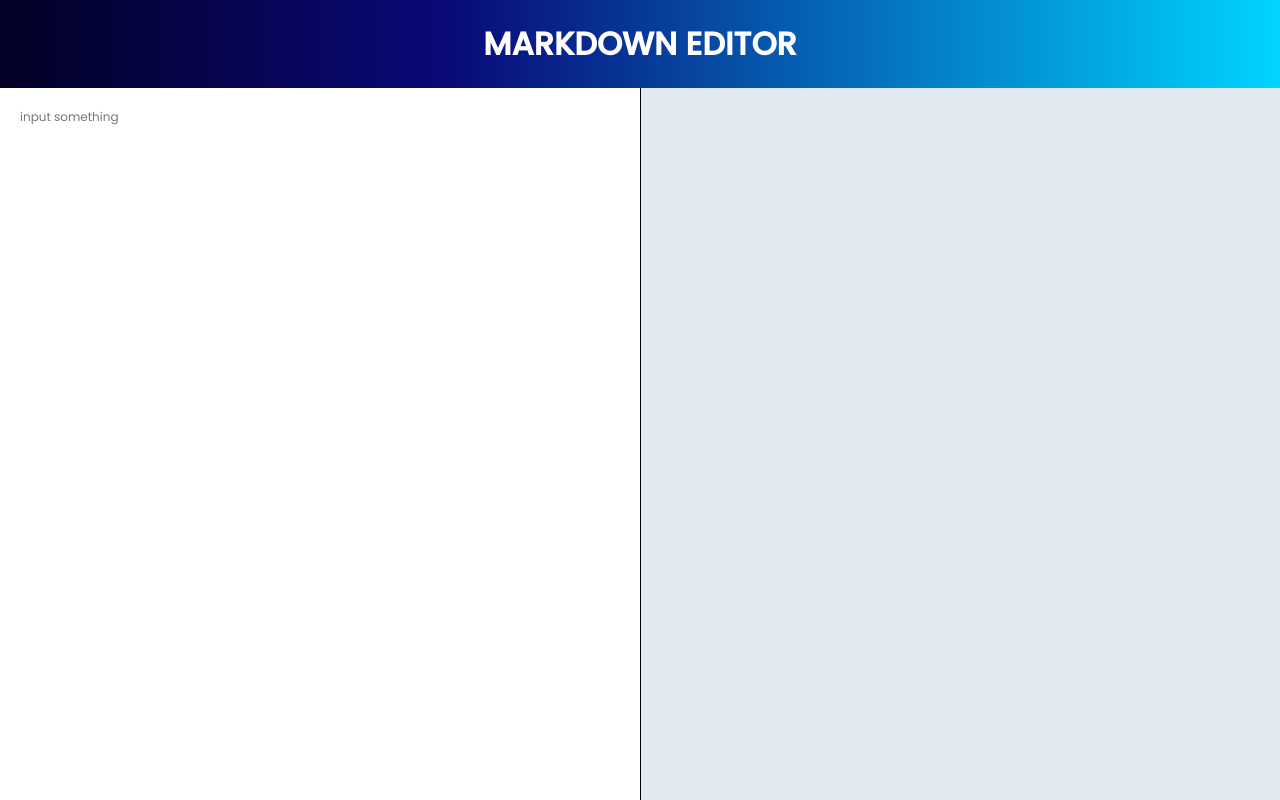
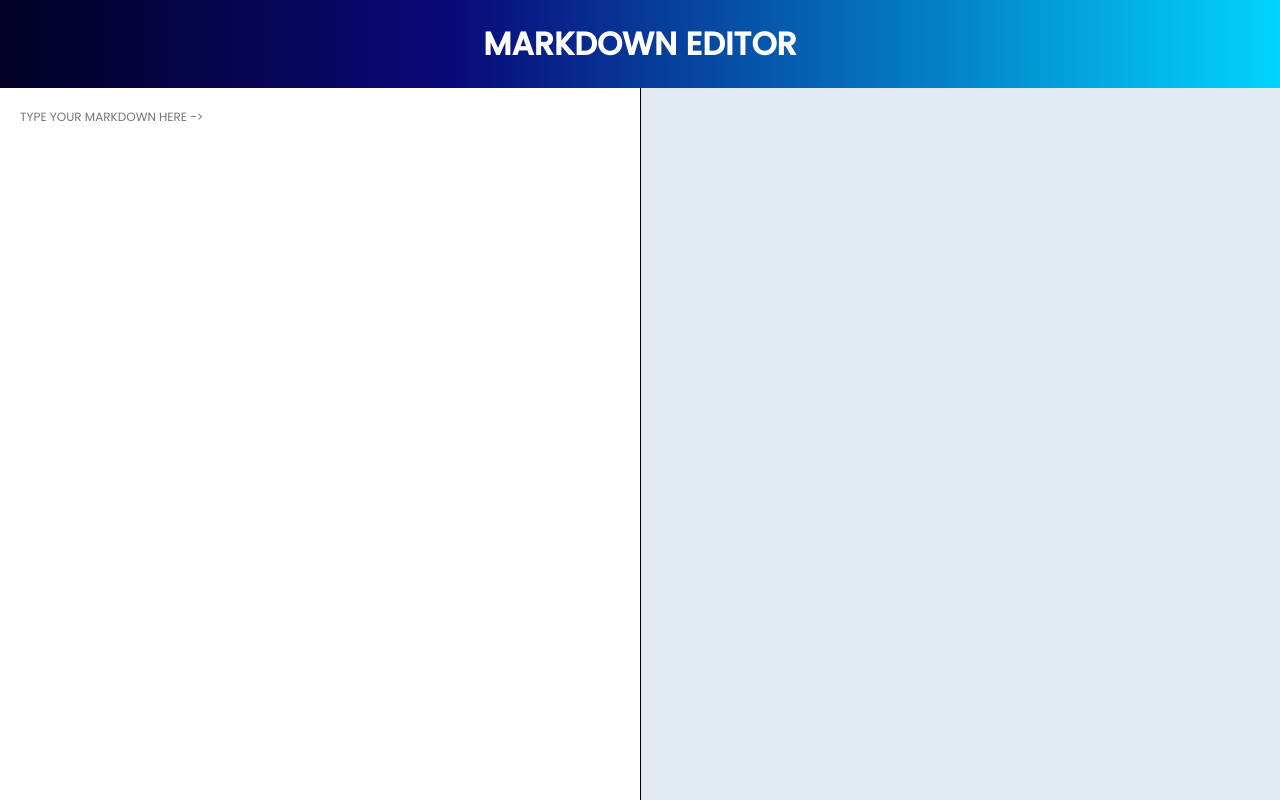
Before and after one commit to gioshwua/React-Markdown-Editor, a React (Vite) app in the folder Markdown-Editor/: page / in a window 1280 px wide. Built offline with nearby package versions, Linux system fonts and the light colour scheme.

Commit message:
altered input placeholder

```diff
--- a/Markdown-Editor/src/App.jsx
+++ b/Markdown-Editor/src/App.jsx
@@ -14,7 +14,7 @@ function App() {
       <div className="content">
         <Input
           input={inputtedSomething}
-          placeholder="input something"
+          placeholder="TYPE YOUR MARKDOWN HERE ->"
           value={markdown}
         />
         <Output output={markdown} />
```
